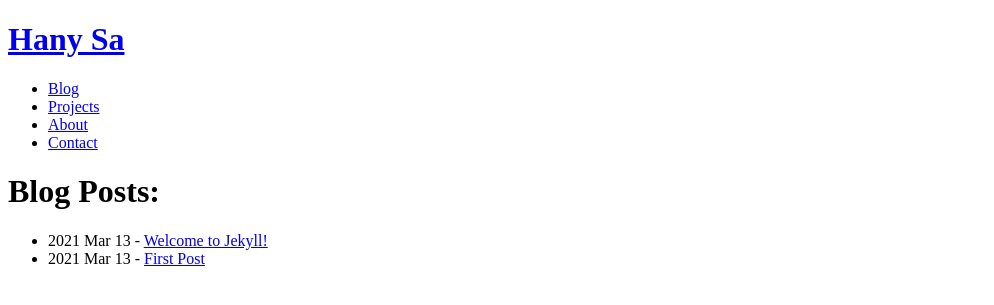
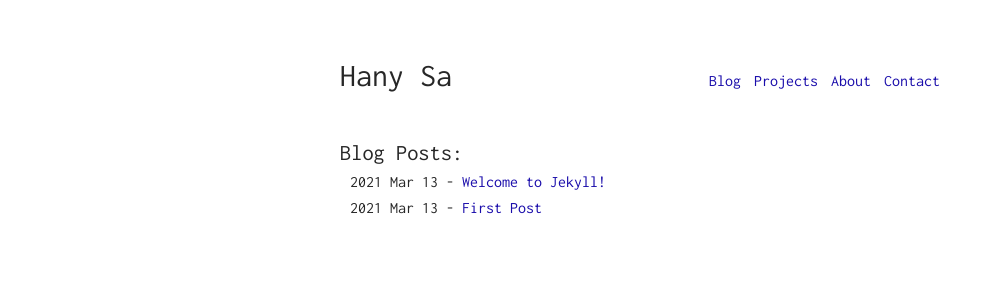
Before and after one commit to HS-code17/blog, a Jekyll site: the page built from _pages/index.md, in a window 1280 px wide. Shown: the top 305 px of the page, without its empty margins (0-994 px from the left). Built offline with Jekyll 4.4.1, drawn with Linux system fonts in a browser that asks for light colours; comment, search, counter and statistics services are not loaded.

Commit message:
fixing assest/main.scss
Not sure why it is not rendering

```diff
--- a/_layouts/default.html
+++ b/_layouts/default.html
@@ -21,7 +21,7 @@
     <link rel="icon" href="/assets/img/favicon.png">
     <link rel="stylesheet"
 href="https://fonts.googleapis.com/css?family=Inconsolata:400,700">
-    <link rel="stylesheet" type="text/css">
+    <link rel="stylesheet" type="text/css" href="/assets/css/main.css">
 </head>
 
 <body>
```
